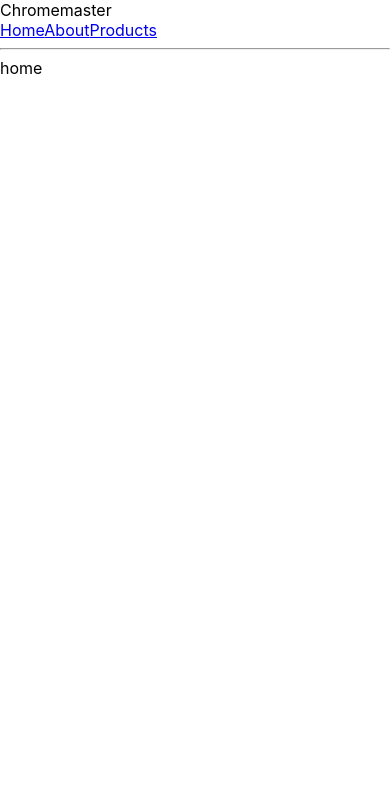
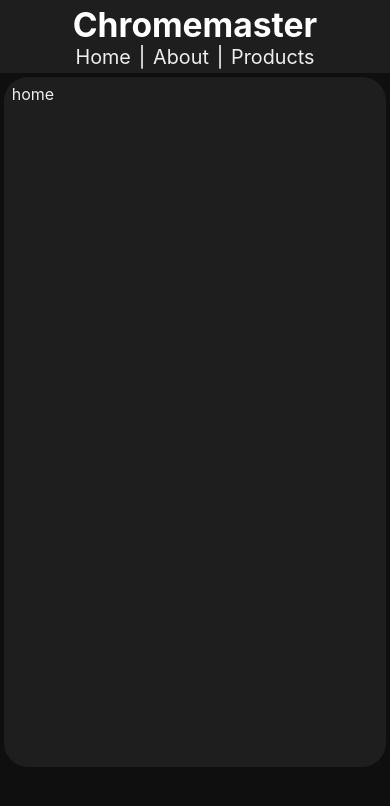
Before and after one commit to AsciiSquid/chromemaster, a React (Create React App) app in the folder app/: page / in a window 390 px wide. Shown: the top 806 px of the page. Built offline with nearby package versions, Linux system fonts and the light colour scheme.

Commit message:
implement styles and responsive display

```diff
--- a/app/src/App.css
+++ b/app/src/App.css
@@ -1,45 +1,55 @@
-.App {
-  text-align: center;
+:root {
+  --background: #0f0f0f;
+  --foreground: #1e1e1e;
+  --text-header: #ffffff;
+  --text-nav: #eeeeee;
 }
 
-.App-logo {
-  height: 40vmin;
-  pointer-events: none;
+.Main {
+  background-color: var(--background);
+  min-height: 100vh;
 }
 
-@media (prefers-reduced-motion: no-preference) {
-  .App-logo {
-    animation: App-logo-spin infinite 20s linear;
-  }
+.Head {
+  margin: 0px;
+  color: var(--text-header);
+  background-color: var(--foreground);
+  padding: 1vmin;
+  display: flex;
 }
 
-.App-header {
-  background-color: #282c34;
-  min-height: 100vh;
+.Head h1 {
+  margin: 0px;
+  font-size: calc(18px + 4vmin);
+}
+
+nav {
   display: flex;
-  flex-direction: column;
+  flex-direction: row;
   align-items: center;
   justify-content: center;
-  font-size: calc(10px + 2vmin);
-  color: white;
+  font-size: calc(12px + 2vmin);
+  margin-left: auto;
 }
 
-.App-link {
-  color: #61dafb;
+nav a {
+  padding: 0px 2vw;
+  color: var(--text-nav);
+  text-decoration: none;
 }
 
-@keyframes App-logo-spin {
-  from {
-    transform: rotate(0deg);
-  }
-  to {
-    transform: rotate(360deg);
-  }
+.RouteContainer {
+  margin: 2vmin 6vmin;
+  background-color: var(--foreground);
+  color: var(--text-nav);
+  min-height: 80vh;
+  padding: 2vmin;
+  border-radius: 24px;
 }
 
 .fade-enter {
   opacity: 0;
-  transform: translate(0, 25px);
+  transform: translate(0, 24px);
   z-index: 1;
 }
 .fade-enter.fade-enter-active {
@@ -58,3 +68,16 @@
 
   transition: opacity 250ms ease-out, transform 300ms ease;
 }
+/* Responsive conditions */
+@media only screen and (max-width: 1024px) {
+  nav {
+    margin-left: 0px;
+  }
+  .Head {
+    flex-direction: column;
+    text-align: center;
+  }
+  .RouteContainer {
+    margin: 1vmin 1vw;
+  }
+}
--- a/app/src/Main.js
+++ b/app/src/Main.js
@@ -13,14 +13,14 @@ function Main() {
     return (
         <div className="Main">
             <header className="Head">
-                Chromemaster
-            </header>
+                <h1>Chromemaster</h1>
                 <nav>
-                <Link to="/">Home</Link>
-                <Link to="/about">About</Link>
+                    <Link to="/">Home</Link>|
+                    <Link to="/about">About</Link>|
                     <Link to="/products">Products</Link>
                 </nav>
-            <hr />
+            </header>
+            <div className="RouteContainer">
                 <TransitionGroup component={null}>
                     <CSSTransition key={location.key} classNames="fade" timeout={300}>
                         <Routes location={location}>
@@ -31,6 +31,7 @@ function Main() {
                     </CSSTransition>
                 </TransitionGroup>
             </div>
+        </div>
     )
 }
 
```
Lines whose indentation alone changed are shown as unchanged.
